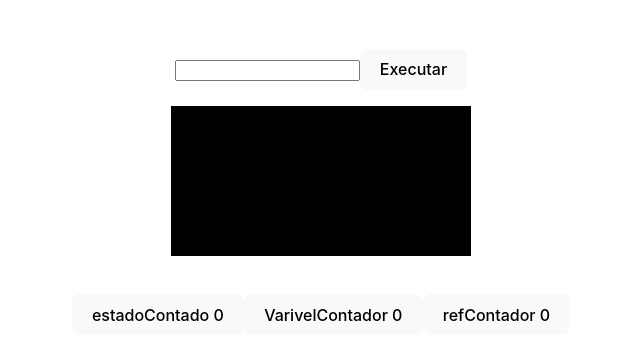
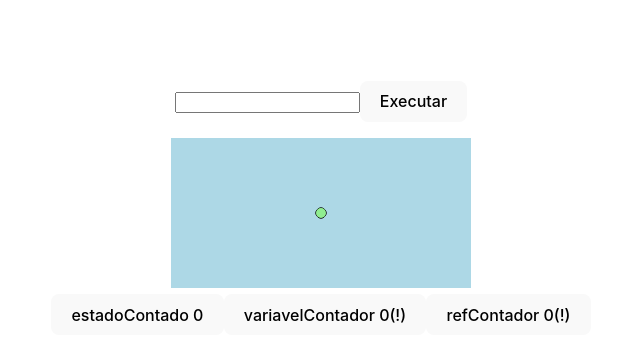
Before and after one commit to isaac-kapela/Estudos, a React (Vite) app in the folder aulaUsecontext/: page / in a window 1280 px wide. Shown: the part 192-554 px from the top of the page, without its empty margins (319-959 px from the left). Built offline with nearby package versions, Linux system fonts and the light colour scheme.

Commit message:
add codigo refatorado

```diff
--- a/aulaUsecontext/src/App.tsx
+++ b/aulaUsecontext/src/App.tsx
@@ -1,11 +1,10 @@
-
 import { useRef, useState } from 'react'
 import './App.css'
 import Prompt from './Prompt';
 import Tela from './Tela';
 
 function App() {
-  const [estadoContado, setEstadoContador] = useState(0);
+  const [estadoContador, setEstadoContador] = useState(0);
   let variavelContador = 0;
   const refContador = useRef(0);
 
@@ -13,33 +12,33 @@ function App() {
     <>
 
     <div>
-        <Prompt></Prompt>
+      <Prompt/>
+    </div>
 
-      </div>
     <div>
       <Tela></Tela>
     </div>
-      <div className='card'>
 
-        <button onClick={() => setEstadoContador((count) => count + 1
-        )}>
-          estadoContado {estadoContado}
+      <div>
+        <button onClick={() => {
+          setEstadoContador((count) => count + 1);
+          console.log("estadoContador", estadoContador);
+        }}>
+          estadoContado {estadoContador}
         </button>
-
         <button onClick={() => {
-          variavelContador = variavelContador + 1;
-          console.log("variavelContador", variavelContador)
+          variavelContador += 1;
+          console.log("variavelContador", variavelContador);
         }}>
-          VarivelContador {variavelContador}
+          variavelContador {variavelContador}(!)
         </button>
-
         <button onClick={() => {
-          refContador.current = refContador.current + 1;
-          console.log("refContador", refContador)
+          refContador.current += 1;
+          console.log("refContador", refContador.current);
         }}>
-          refContador {refContador.current}
+          refContador {refContador.current}(!)
         </button>
-      </div >
+      </div>
     </>
   )
 }
--- a/aulaUsecontext/src/Prompt.tsx
+++ b/aulaUsecontext/src/Prompt.tsx
@@ -1,34 +1,27 @@
-import { useState,useRef } from "react"
+import React, { useRef, useState } from "react";
 
-function Prompt() {
-
+export default function Prompt(){
     const [entrada, setEntrada] = useState("");
     const [saida, setSaida] = useState("");
-    const refInput = useRef<HTMLInputElement|null>(null);
+    const refInput = useRef<HTMLInputElement | null>(null);
 
-
-    function onEntradaChange(e: React.ChangeEvent<HTMLInputElement>) {
-
-        setEntrada(e.target.value);
-       // e.target.select();
+    function onEntradaChange(e:React.ChangeEvent<HTMLInputElement>){
+        setEntrada(e.target.value)
     }
 
-    function onExecutarClick(){
+    function onExecutarClique(){
         setSaida(entrada);
         if(!refInput.current) return;
         refInput.current.select();
+    }
 
-    }
     return (
         <>
-            <div>
-                <input  ref={refInput} value={entrada} onChange={onEntradaChange}></input>
-                <button onClick={onExecutarClick}>Executar</button>
-                <p>{saida}</p>
-            </div>
-
+        <div>
+            <input ref={refInput} value={entrada} onChange={onEntradaChange} />
+            <button onClick={onExecutarClique}>Executar</button>
+            <p>{saida}</p>
+        </div>
         </>
-    )
+    );
 }
-
-export default Prompt
--- a/aulaUsecontext/src/Tela.tsx
+++ b/aulaUsecontext/src/Tela.tsx
@@ -1,33 +1,26 @@
+import { useEffect, useRef, useState } from "react"
 
-import { useEffect, useRef, useState } from "react"
-function Tela() {
+export default function Tela(){
     const refCanvas = useRef<HTMLCanvasElement | null>(null);
-    const [posicao, setPosicao] = useState({x: 150, y:75})
-    useEffect(() =>{
+    const [posicao, setPosicao] = useState({x:150,y:75});
 
+    useEffect(()=>{
             const canvas = refCanvas.current;
             if(!canvas) return;
             const ctx = canvas.getContext("2d");
             if(!ctx) return;
-        ctx.fillStyle = "lighgreen";
-        ctx.fillRect(0,0, canvas.width, canvas.height);
-        ctx.ellipse(150, 75, 5,5,0,0,2*Math.PI, false);
+            ctx.fillStyle = "lightblue";
+            ctx.fillRect(0,0,canvas.width, canvas.height);
+            ctx.fillStyle = "lightgreen";
+            ctx.ellipse(posicao.x,posicao.y,5,5,0,0,2*Math.PI,false);
             ctx.stroke();
             ctx.fill();
+    });
 
 
 
-    })
+    return <canvas ref={refCanvas} onClick={()=>{
+        setPosicao({...posicao, x: posicao.x + 5})
+    }}></canvas>
 
-
-    return (
-
-<canvas ref={refCanvas} onClick={() =>{
-
-}}/>
-
-
-    )
 }
-
-export default Tela
```
Lines whose indentation alone changed are shown as unchanged.
